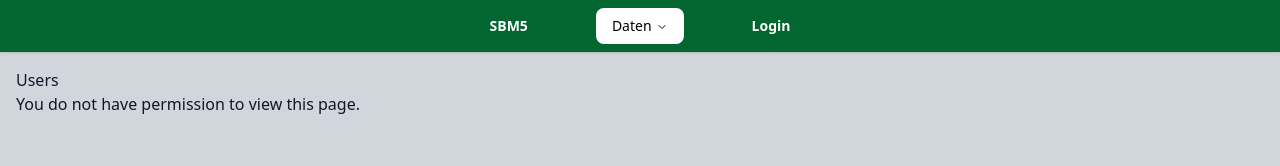
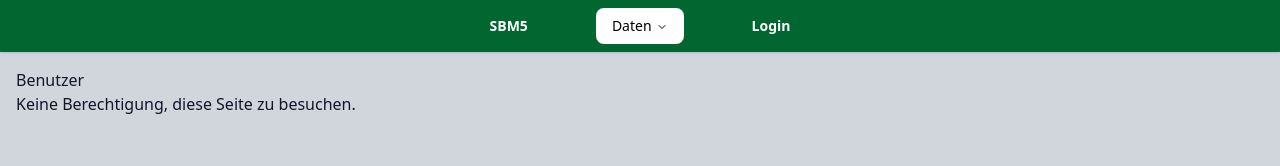
Before and after one commit to blackbyte9/sbm5, a Next.js app: page /users in a window 1280 px wide. Shown: the top 166 px of the page. Built offline with nearby package versions, Linux system fonts and the light colour scheme; no server answers; the database is empty.

Commit message:
Another few language changes

```diff
--- a/src/app/return/page.tsx
+++ b/src/app/return/page.tsx
@@ -5,7 +5,7 @@ const Return = async () => {
 
     return (
         <div>
-            <h2>Return Items</h2>
+            <h2>Zurückgeben</h2>
             <StudentDetail id={-1} />
             <ItemInput option={"return"} />
         </div>
--- a/src/app/students/page.tsx
+++ b/src/app/students/page.tsx
@@ -4,7 +4,7 @@ import AllStudentsTable from "@/_components/students/show-student";
 const Students = async () => {
     return (
         <div>
-            <h2>Students</h2>
+            <h2>Schüler</h2>
             <div className="flex justify-end mb-4">
                 <AddStudentDialog />
             </div>
--- a/src/app/users/page.tsx
+++ b/src/app/users/page.tsx
@@ -7,11 +7,11 @@ const Users = async () => {
     const isAdmin = await checkAdminRole(session?.user?.id ?? "");
     return (
         <div>
-            <h2>Users</h2>
+            <h2>Benutzer</h2>
             {isAdmin ?
                 <><div className="flex justify-end mb-4">
                 </div><AllUsersTable /></>
-                : <p>You do not have permission to view this page.</p>}
+                : <p>Keine Berechtigung, diese Seite zu besuchen.</p>}
         </div>
     );
 };
```
